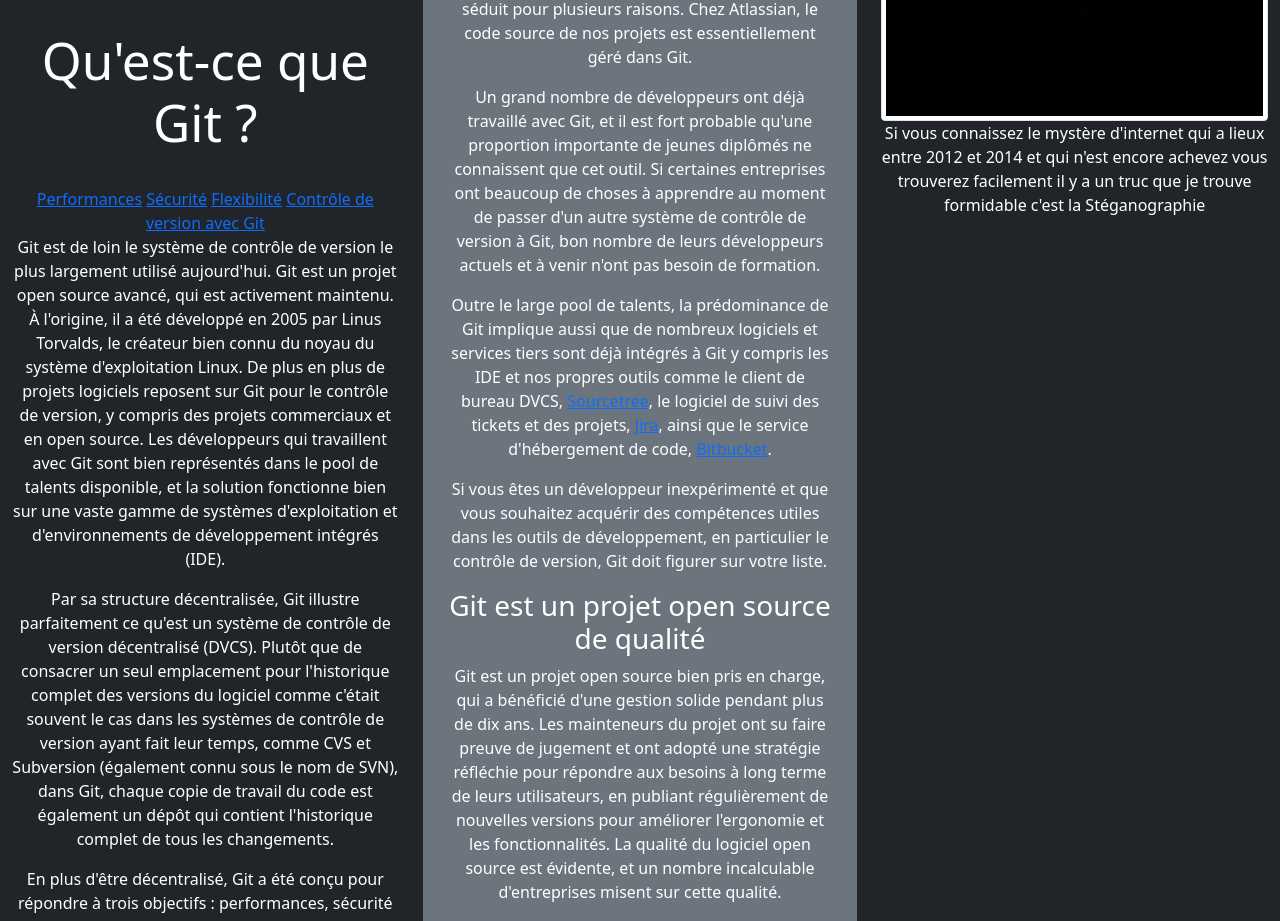
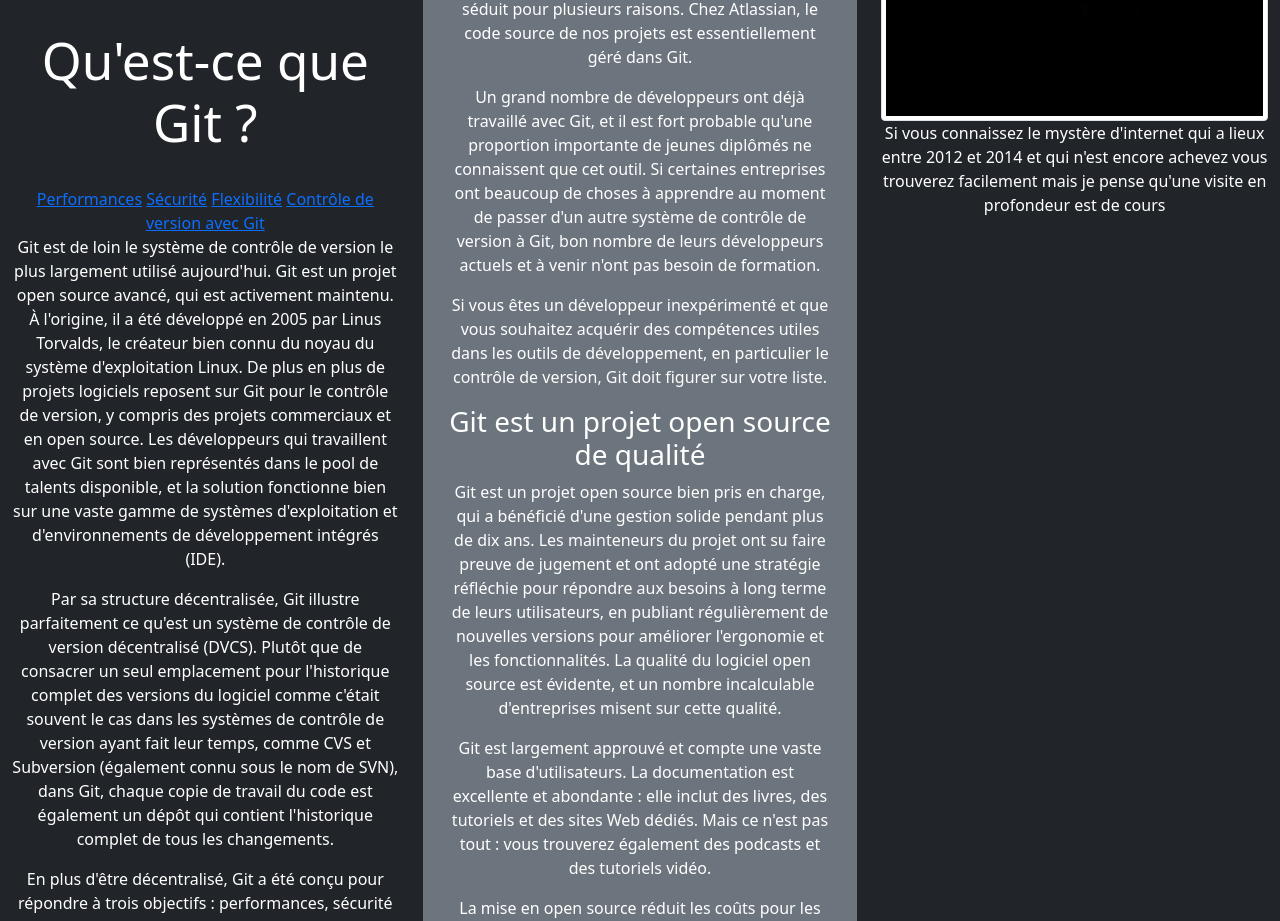
Before and after one commit to BrockRasco/SiteGIT, a plain HTML site: page site/cki.html in a window 1280 px wide. Shown: the part 960-1881 px from the top of the page. Drawn offline with nearby package versions, Linux system fonts and the light colour scheme; files that its build step writes are made by us from their sources; a script that the page names is missing.

Commit message:
Update sur l'égnime de la seconde page
Rajout d’élément utile

```diff
--- a/site/cki.html
+++ b/site/cki.html
@@ -161,7 +161,6 @@
           </h3>
           <p>Parmi les outils du genre, Git est le plus adopté. Git séduit pour plusieurs raisons. Chez Atlassian, le code source de nos projets est essentiellement géré dans Git.</p>
           <p>Un grand nombre de développeurs ont déjà travaillé avec Git, et il est fort probable qu'une proportion importante de jeunes diplômés ne connaissent que cet outil. Si certaines entreprises ont beaucoup de choses à apprendre au moment de passer d'un autre système de contrôle de version à Git, bon nombre de leurs développeurs actuels et à venir n'ont pas besoin de formation.</p>
-          <p>Outre le large pool de talents, la prédominance de Git implique aussi que de nombreux logiciels et services tiers sont déjà intégrés à Git y compris les IDE et nos propres outils comme le client de bureau DVCS, <a href="http://www.sourcetreeapp.com/fr/" data-event="clicked" data-uuid="05c291c4-65" data-event-component="linkButton" data-event-container="richText" data-schema-version="1" data-product-key="bitbucket" >Sourcetree</a>, le logiciel de suivi des tickets et des projets, <a href="/fr/software/jira" data-event="clicked" data-uuid="05c291c4-65" data-event-component="linkButton" data-event-container="richText" data-schema-version="1" data-product-key="bitbucket" >Jira</a>, ainsi que le service d'hébergement de code, <a href="https://bitbucket.org/product/fr/" data-event="clicked" data-uuid="05c291c4-65" data-event-component="linkButton" data-event-container="richText" data-schema-version="1" data-product-key="bitbucket" >Bitbucket</a>.</p>
           <p>Si vous êtes un développeur inexpérimenté et que vous souhaitez acquérir des compétences utiles dans les outils de développement, en particulier le contrôle de version, Git doit figurer sur votre liste.</p>
           <h3 > Git est un projet open source de qualité
           </h3>
@@ -183,8 +182,8 @@
 
         <div class="col-12 col-md-4 p-4 bg-dark text-white text-center"> <h2> Un petit bonus </h2>
 
-          <img src="images/lecicadacachedesinfo.png" class="img-thumbnail" alt="textes sur fond bleu type code informatique">
-          <p>Si vous connaissez le mystère d'internet qui a lieux entre 2012 et 2014 et qui n'est encore achevez vous trouverez facilement il y a un truc que je trouve formidable c'est la Stéganographie </p>
+          <img src="images/lecicadacachedesinfo.png" class="img-thumbnail" alt="Les secret sont souvent moins cacher qu'on le pense il peuvent parfois etre devant nos yeux ceux que je peux vous proposer c'est cette aide" href="https://stylesuxx.github.io/steganography/" >
+          <p>Si vous connaissez le mystère d'internet qui a lieux entre 2012 et 2014 et qui n'est encore achevez vous trouverez facilement mais je pense qu'une visite en profondeur est de cours </p>
 
 
         </div>
```
